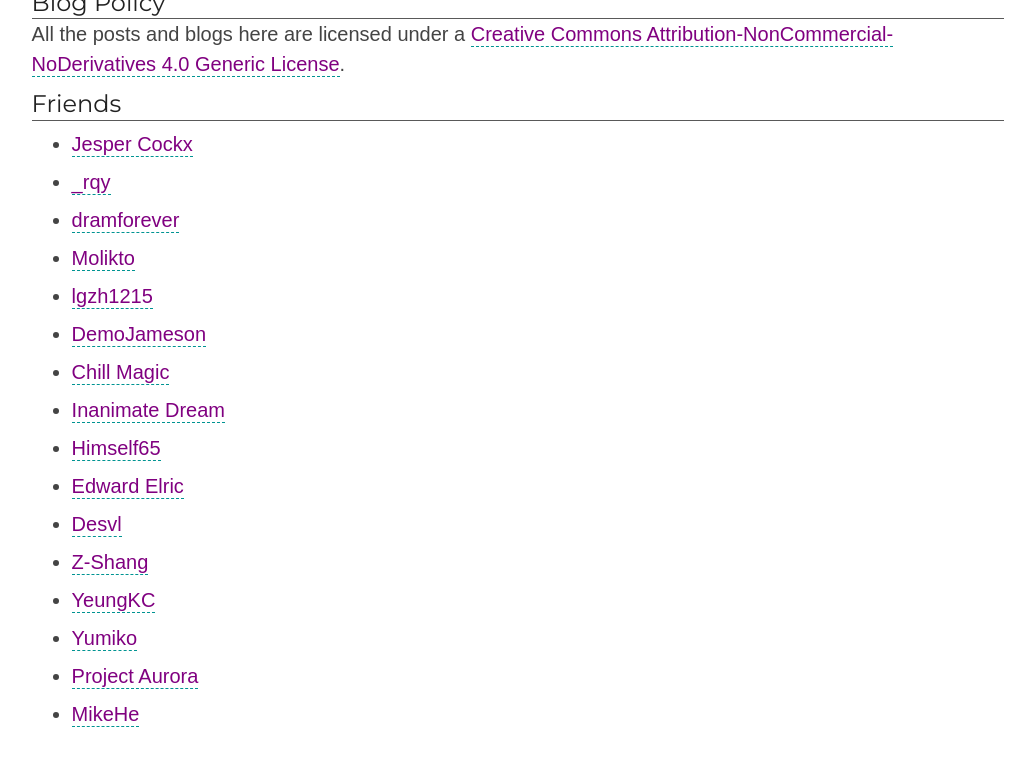
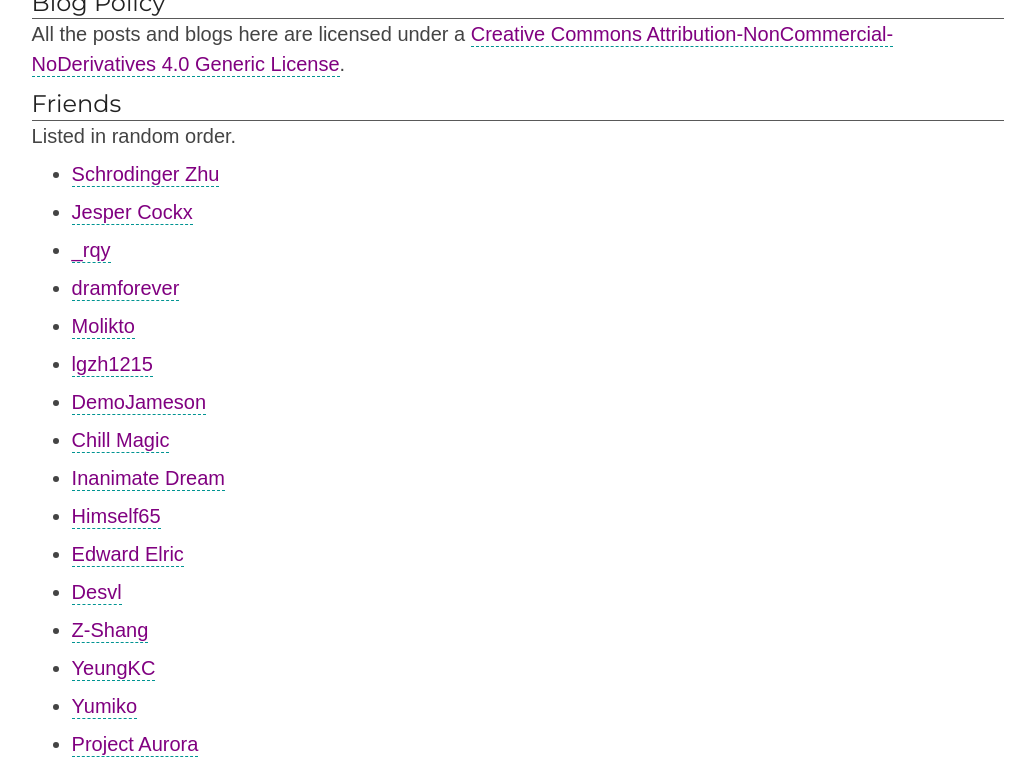
Before and after one commit to anqurvanillapy/ice1000.github.io, a Jekyll site: the page built from assets/pages/about.md, in a window 1280 px wide and 900 px high, scrolled down 906 px, cut to the strip 135-900 px from the top of the window. Shown: the whole strip, without its empty margins (122-1157 px from the left). Built offline with Jekyll 4.4.1, drawn with Linux system fonts in a browser that asks for light colours.

Commit message:
Add fanfan

```diff
--- a/_data/links.yml
+++ b/_data/links.yml
@@ -1,3 +1,6 @@
+- name: Schrodinger Zhu
+  url: https://zhuyi.fan
+
 - name: Jesper Cockx
   url: https://jesper.sikanda.be
 
@@ -122,7 +125,7 @@
 
 - name: Himself65
   name_cn: 扩散性百万甜面包
-  url: https://www.himself65.com
+  url: https://himself65.com
 
 - name: Edward Elric
   url: https://edward40.com
--- a/assets/pages/about.md
+++ b/assets/pages/about.md
@@ -79,6 +79,8 @@
 
 ## Friends
 
+Listed in random order.<br/>
+
 {% for link in site.data.links %}
 + [{{ link.name }}]({{ link.url }})
 {% endfor %}
```
